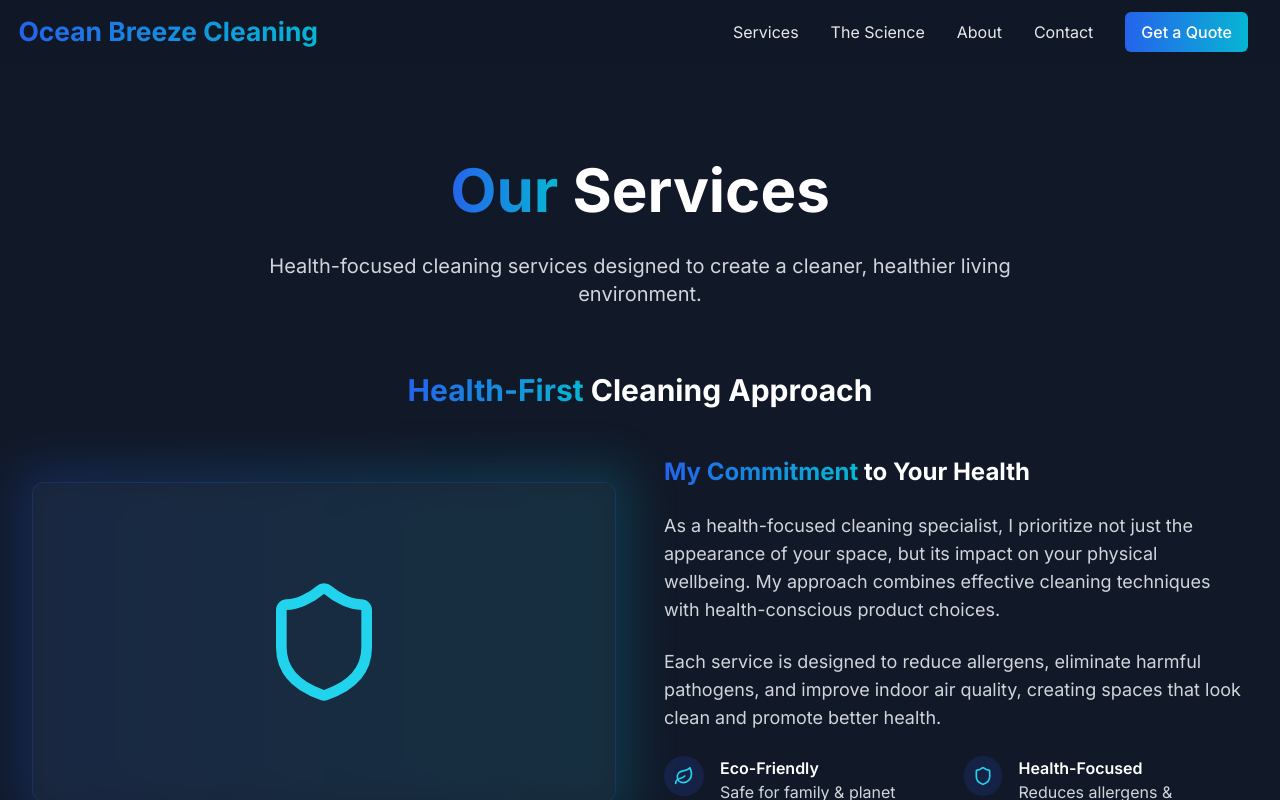
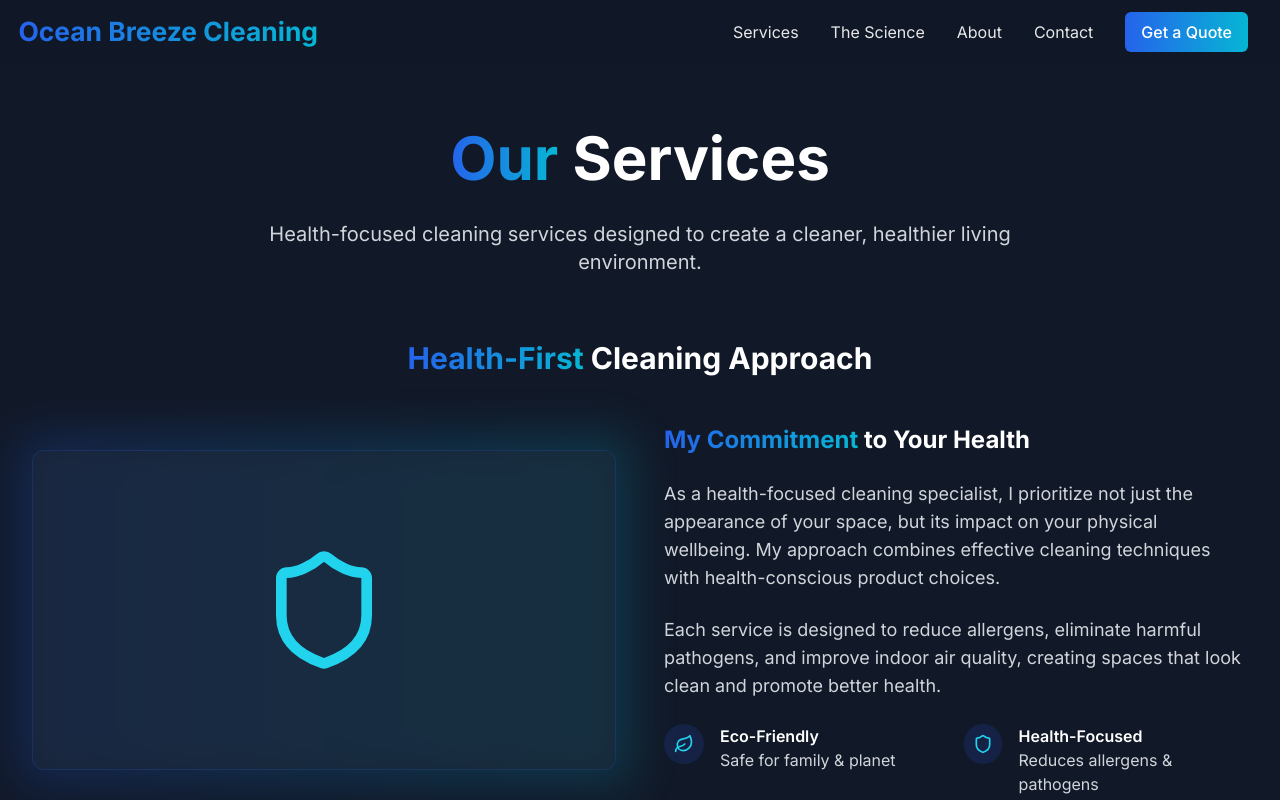
Before and after one commit to ArsCodeAmatoria/Ocean-Breeze-Cleaning, a Next.js app: page /services in a window 1280 px wide. Built offline with nearby package versions, Linux system fonts and the light colour scheme.

Commit message:
Fix navbar sticky behavior by using fixed positioning and adjusting page layouts

```diff
--- a/app/about/page.tsx
+++ b/app/about/page.tsx
@@ -41,7 +41,7 @@ export default function AboutPage() {
 
       {mounted && <ScrollToTopButton />}
 
-      <section className="relative pt-24 pb-16 overflow-hidden">
+      <section className="relative pt-32 pb-16 overflow-hidden">
         <div className="max-w-7xl mx-auto px-4 sm:px-6 lg:px-8">
           <motion.div
             initial="hidden"
--- a/app/page.tsx
+++ b/app/page.tsx
@@ -57,6 +57,7 @@ export default function Home() {
 
       {/* Main Content */}
       <Navbar />
+      <div className="pt-16 sm:pt-20">
         <Hero />
         <About />
         <div className="relative">
@@ -177,6 +178,7 @@ export default function Home() {
         <Benefits />
         <DataAnalysis />
         <Footer />
+      </div>
 
       {/* Scroll to top button */}
       {mounted && <ScrollToTopButton />}
--- a/app/services/page.tsx
+++ b/app/services/page.tsx
@@ -40,7 +40,7 @@ export default function ServicesPage() {
 
       {mounted && <ScrollToTopButton />}
 
-      <section className="relative pt-24 pb-16 overflow-hidden">
+      <section className="relative pt-32 pb-16 overflow-hidden">
         <div className="max-w-7xl mx-auto px-4 sm:px-6 lg:px-8">
           <motion.div
             initial="hidden"
--- a/components/navbar.tsx
+++ b/components/navbar.tsx
@@ -44,7 +44,7 @@ const Navbar = () => {
   };
 
   return (
-    <nav className={`sticky top-0 z-50 transition-all duration-500 backdrop-blur-sm ${
+    <nav className={`fixed top-0 left-0 right-0 w-full z-[100] transition-all duration-500 backdrop-blur-sm ${
       scrolled
         ? "bg-gray-900/90 backdrop-blur-xl shadow-lg shadow-blue-900/20 py-2"
         : "bg-gray-900/30 backdrop-blur-sm py-3"
```
Lines whose indentation alone changed are shown as unchanged.
